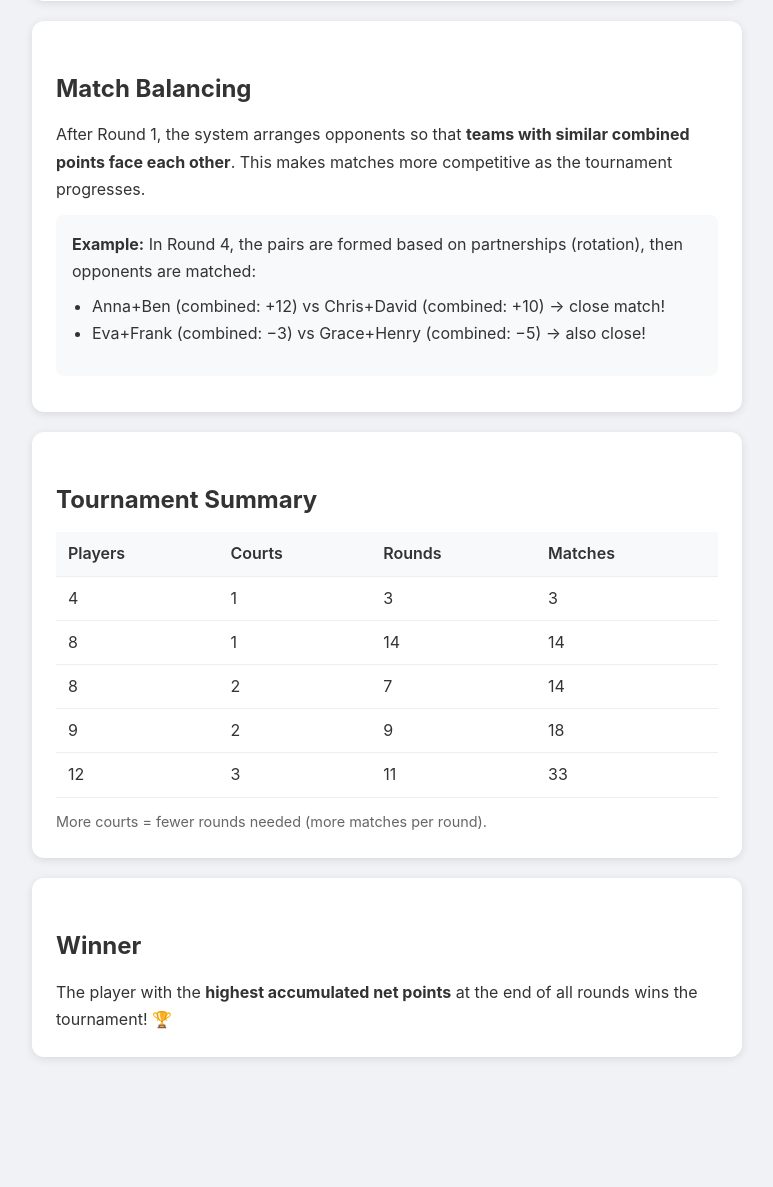
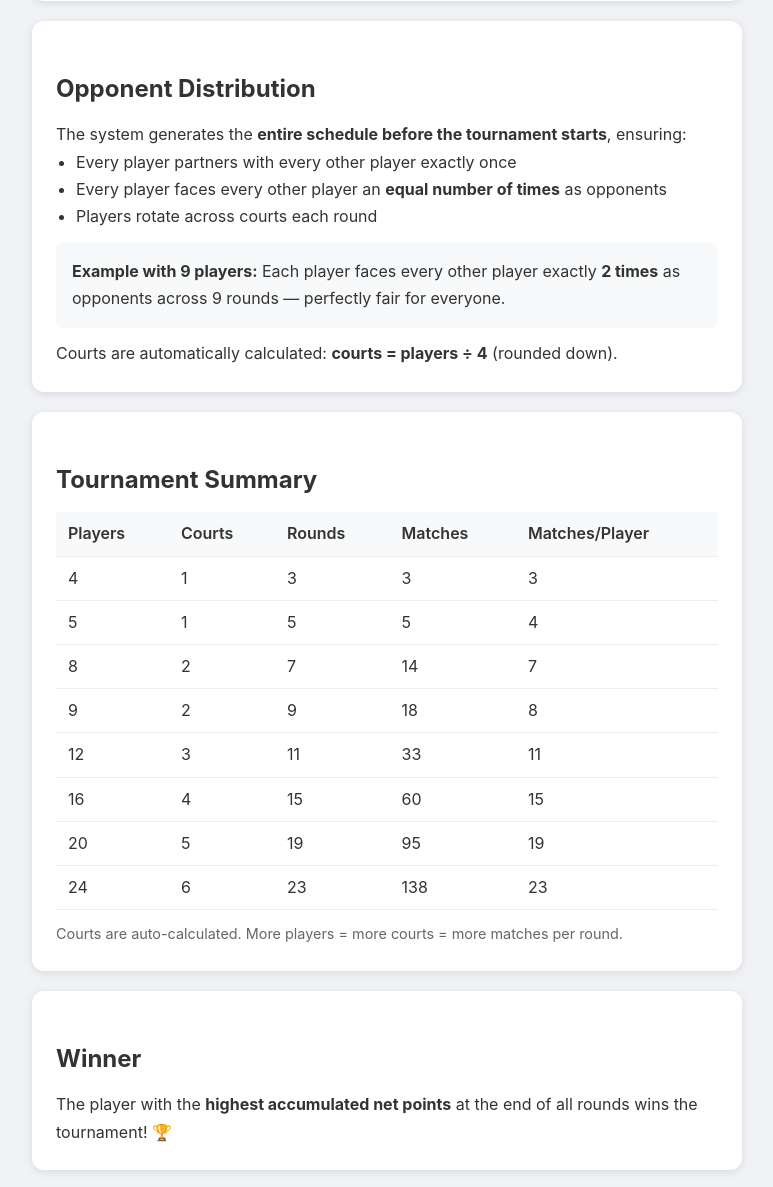
Before and after one commit to umashankarid/badminton-americano, a Flask app: page /how-it-works in a window 1280 px wide. Shown: the part 1867-3054 px from the top of the page, without its empty margins (253-1026 px from the left). Before the commit the page ends 2926 px from the top, so only its background shows below. Run offline with Flask 3, Linux system fonts and the light colour scheme.

Commit message:
Update How it Works page: replace match balancing with opponent distribution, update table

```diff
--- a/templates/how-it-works.html
+++ b/templates/how-it-works.html
@@ -89,31 +89,37 @@
     </div>
 
     <div class="card">
-        <h2>Match Balancing</h2>
-        <p>After Round 1, the system arranges opponents so that <strong>teams with similar combined points face each other</strong>. This makes matches more competitive as the tournament progresses.</p>
+        <h2>Opponent Distribution</h2>
+        <p>The system generates the <strong>entire schedule before the tournament starts</strong>, ensuring:</p>
+        <ul>
+            <li>Every player partners with every other player exactly once</li>
+            <li>Every player faces every other player an <strong>equal number of times</strong> as opponents</li>
+            <li>Players rotate across courts each round</li>
+        </ul>
 
         <div class="example">
-            <strong>Example:</strong> In Round 4, the pairs are formed based on partnerships (rotation), then opponents are matched:
-            <ul style="margin-top:8px">
-                <li>Anna+Ben (combined: +12) vs Chris+David (combined: +10) → close match!</li>
-                <li>Eva+Frank (combined: −3) vs Grace+Henry (combined: −5) → also close!</li>
-            </ul>
+            <strong>Example with 9 players:</strong> Each player faces every other player exactly <strong>2 times</strong> as opponents across 9 rounds — perfectly fair for everyone.
         </div>
+
+        <p>Courts are automatically calculated: <strong>courts = players ÷ 4</strong> (rounded down).</p>
     </div>
 
     <div class="card">
         <h2>Tournament Summary</h2>
 
         <table>
-            <tr><th>Players</th><th>Courts</th><th>Rounds</th><th>Matches</th></tr>
-            <tr><td>4</td><td>1</td><td>3</td><td>3</td></tr>
-            <tr><td>8</td><td>1</td><td>14</td><td>14</td></tr>
-            <tr><td>8</td><td>2</td><td>7</td><td>14</td></tr>
-            <tr><td>9</td><td>2</td><td>9</td><td>18</td></tr>
-            <tr><td>12</td><td>3</td><td>11</td><td>33</td></tr>
+            <tr><th>Players</th><th>Courts</th><th>Rounds</th><th>Matches</th><th>Matches/Player</th></tr>
+            <tr><td>4</td><td>1</td><td>3</td><td>3</td><td>3</td></tr>
+            <tr><td>5</td><td>1</td><td>5</td><td>5</td><td>4</td></tr>
+            <tr><td>8</td><td>2</td><td>7</td><td>14</td><td>7</td></tr>
+            <tr><td>9</td><td>2</td><td>9</td><td>18</td><td>8</td></tr>
+            <tr><td>12</td><td>3</td><td>11</td><td>33</td><td>11</td></tr>
+            <tr><td>16</td><td>4</td><td>15</td><td>60</td><td>15</td></tr>
+            <tr><td>20</td><td>5</td><td>19</td><td>95</td><td>19</td></tr>
+            <tr><td>24</td><td>6</td><td>23</td><td>138</td><td>23</td></tr>
         </table>
 
-        <p style="margin-top:12px;color:#666;font-size:0.9em">More courts = fewer rounds needed (more matches per round).</p>
+        <p style="margin-top:12px;color:#666;font-size:0.9em">Courts are auto-calculated. More players = more courts = more matches per round.</p>
     </div>
 
     <div class="card">
```
